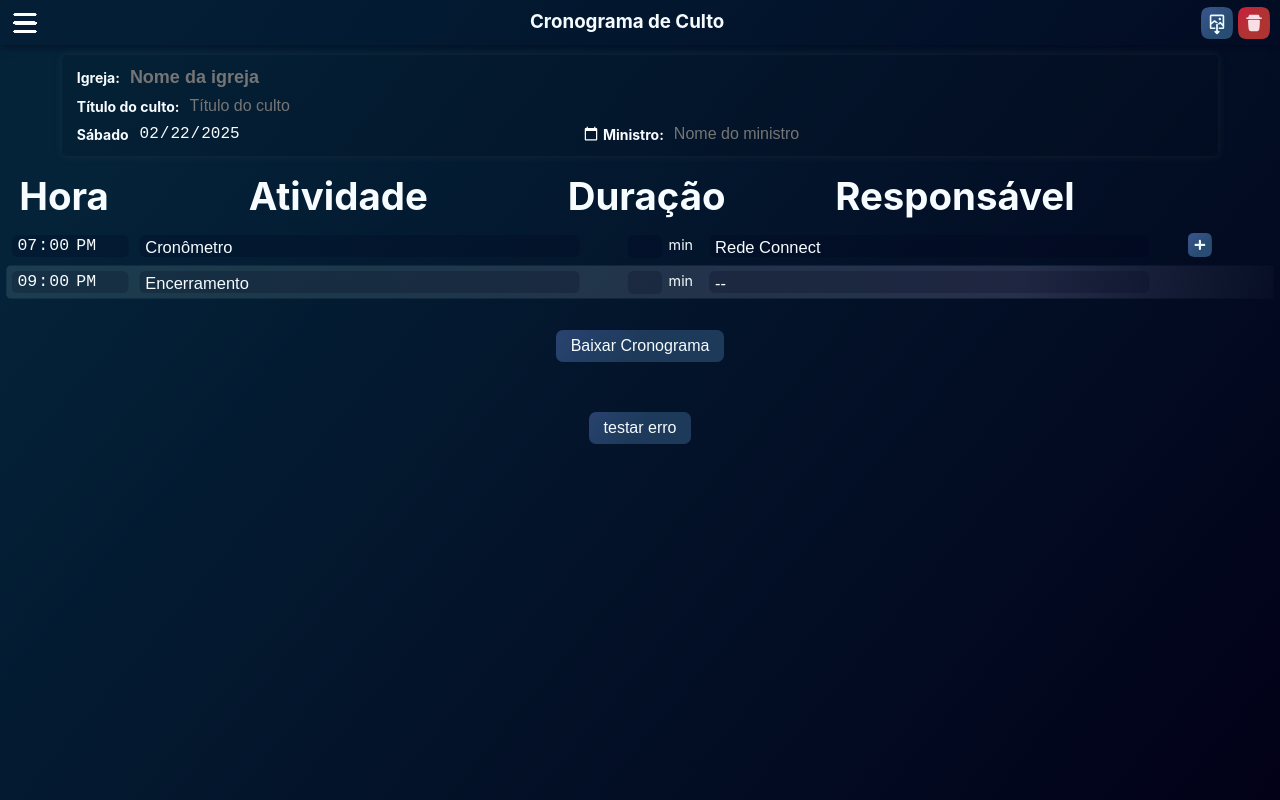
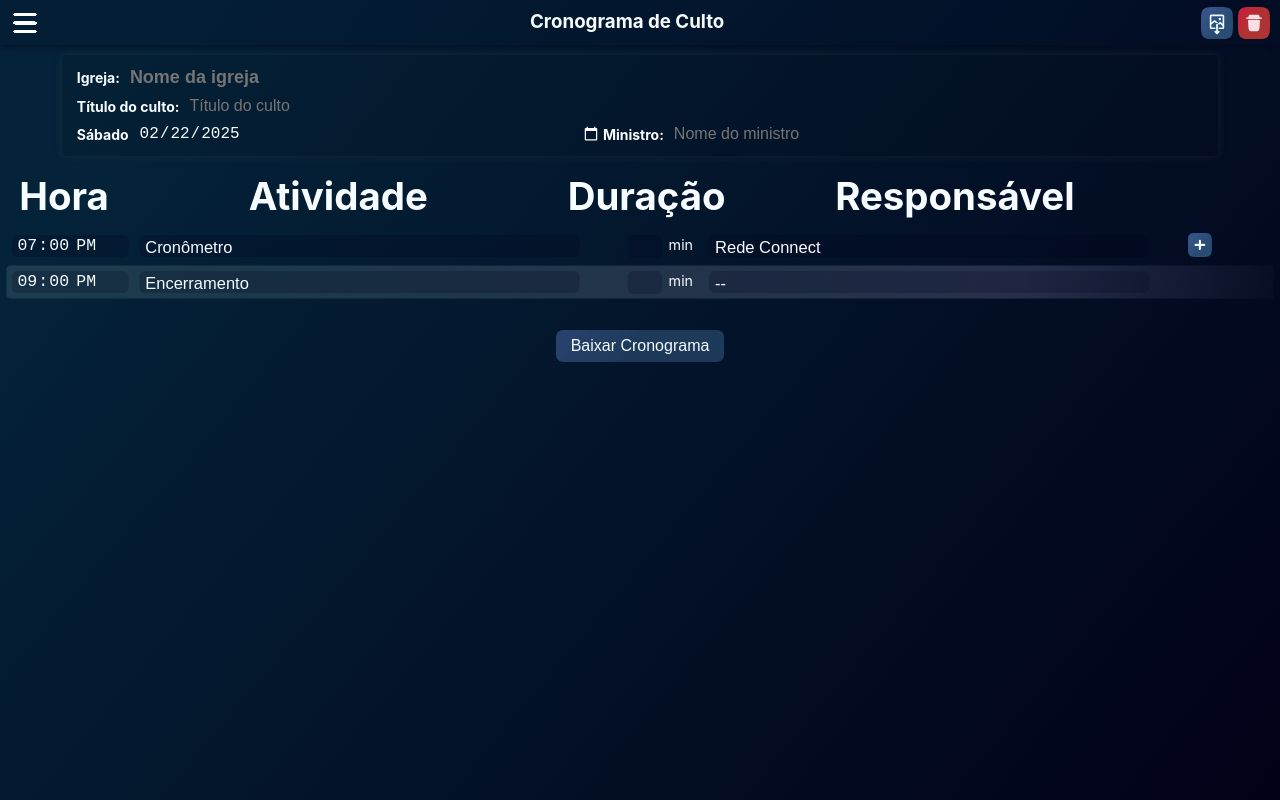
Before and after one commit to pedrobritobr/imw_worship_planner_frontend, a React (Vite) app: page / in a window 1280 px wide. Built offline with nearby package versions, Linux system fonts and the light colour scheme; no server answers.

Commit message:
removendo botao de teste de erro

```diff
--- a/src/App.jsx
+++ b/src/App.jsx
@@ -56,8 +56,6 @@ function AppContent() {
   }, []);
 
   const downloadPlanner = () => {
-    // throw new Error("Erro ao baixar o cronograma");
-
     scrollToTop();
     const { churchName, selectedDate } = planner;
     exportComponentAsPNG(ref, {
@@ -77,9 +75,6 @@ function AppContent() {
       <button type="button" className="download-button" onClick={downloadPlanner}>
         Baixar Cronograma
       </button>
-      <button type="button" className="download-button" onClick={() => { throw new Error('Erro ao baixar o cronograma'); }}>
-        testar erro
-      </button>
     </div>
   );
 }
```
